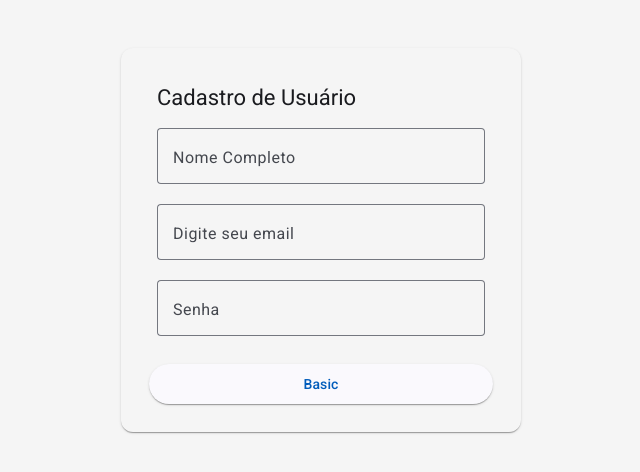
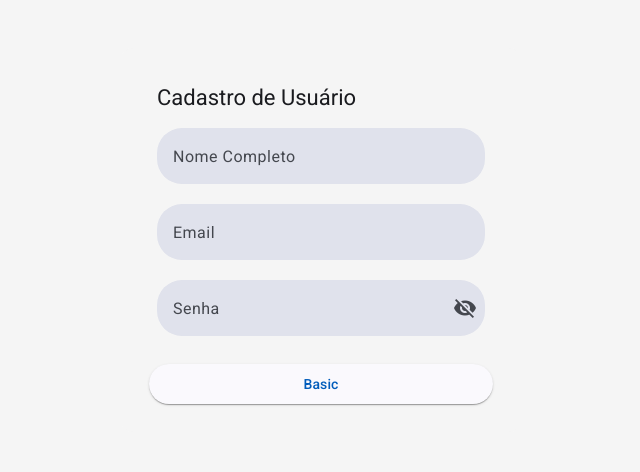
Before and after one commit to leandromendes25/agendador-tarefas-front, an Angular app: page /register in a window 1280 px wide. Shown: the part 160-632 px from the top of the page, without its empty margins (319-959 px from the left). Built offline with nearby package versions, Linux system fonts and the light colour scheme.

Commit message:
crate input password component

```diff
--- a/src/app/pages/register/register.html
+++ b/src/app/pages/register/register.html
@@ -4,18 +4,16 @@
       <mat-card-title>Cadastro de Usuário</mat-card-title>
     </mat-card-header>
     <mat-card-content>
-      <mat-form-field appearance="outline" class="full-width">
+      <mat-form-field class="full-width">
         <mat-label>Nome Completo</mat-label>
-        <input matInput placeholder="Digite seu nome completo" />
+        <input matInput placeholder="Digite o seu nome completo" />
       </mat-form-field>
-      <mat-form-field appearance="outline" class="full-width">
-        <mat-label>Digite seu email</mat-label>
-        <input matInput placeholder="Digite seu email" />
+      <mat-form-field class="full-width">
+        <mat-label>Email</mat-label>
+        <input matInput />
       </mat-form-field>
-      <mat-form-field appearance="outline" class="full-width">
-        <mat-label>Senha</mat-label>
-        <input matInput type="password" placeholder="Digite sua senha" />
-      </mat-form-field>
+
+      <app-password-field></app-password-field>
     </mat-card-content>
     <mat-card-actions>
       <button matButton="elevated">Basic</button>
--- a/src/app/pages/register/register.scss
+++ b/src/app/pages/register/register.scss
@@ -3,7 +3,6 @@
   justify-content: center;
   align-items: center;
   height: 100vh;
-  justify-content: center;
   background-color: #f5f5f5;
   button {
     width: 100%;
@@ -12,5 +11,12 @@
 .register-compoent mat-card {
   width: 400px;
   padding: 20px;
+  box-shadow: none;
   background-color: #f5f5f5;
 }
+.register-compoent .mat-mdc-text-field-wrapper {
+  border-radius: 25px;
+  .mdc-line-ripple {
+    display: none;
+  }
+}
--- /dev/null
+++ b/src/app/shared/components/password-field/password-field.html
@@ -0,0 +1,13 @@
+<mat-form-field class="full-width">
+  <mat-label>Senha</mat-label>
+  <input matInput [type]="hide() ? 'password' : 'text'" placeholder="Digite sua senha" />
+  <button
+    matIconButton
+    matSuffix
+    (click)="clickEvent($event)"
+    [attr.aria-label]="'Hide password'"
+    [attr.aria-pressed]="hide()"
+  >
+    <mat-icon>{{ hide() ? 'visibility_off' : 'visibility' }}</mat-icon>
+  </button>
+</mat-form-field>
--- /dev/null
+++ b/src/app/shared/components/password-field/password-field.ts
@@ -0,0 +1,19 @@
+import { ChangeDetectionStrategy, Component, signal } from '@angular/core';
+import { MatButtonModule } from '@angular/material/button';
+import { MatFormFieldModule } from '@angular/material/form-field';
+import { MatIconModule } from '@angular/material/icon';
+import { MatInputModule } from '@angular/material/input';
+
+@Component({
+  selector: 'app-password-field',
+  imports: [MatFormFieldModule, MatInputModule, MatButtonModule, MatIconModule],
+  templateUrl: './password-field.html',
+  styleUrl: './password-field.scss',
+})
+export class PasswordField {
+  hide = signal(true);
+  clickEvent(event: MouseEvent) {
+    this.hide.set(!this.hide());
+    event.stopPropagation();
+  }
+}
```
Also changed, not shown: src/app/pages/register/register.ts (+9 -1 lines), src/app/shared/components/password-field/password-field.scss (added), 1 other file (tests, documents, lock files or other folders).
